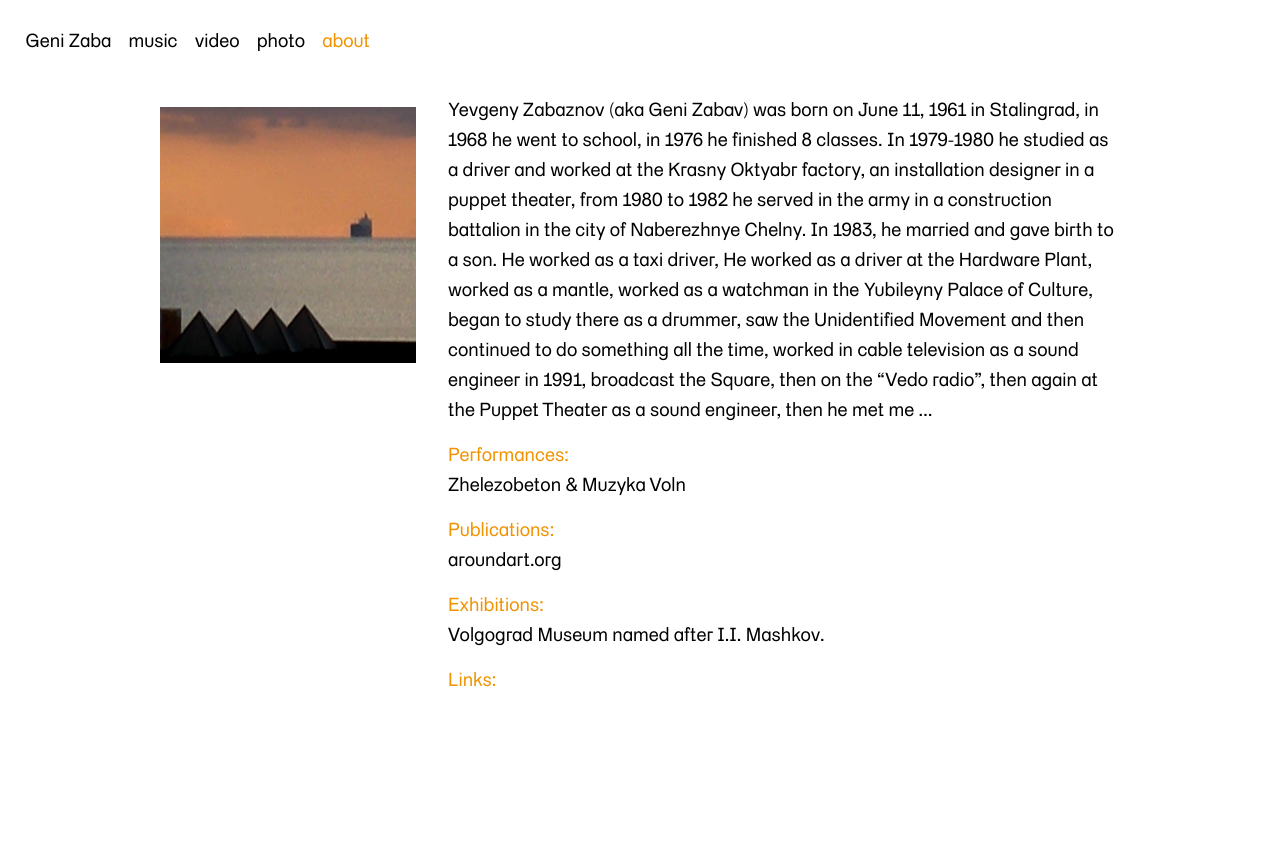
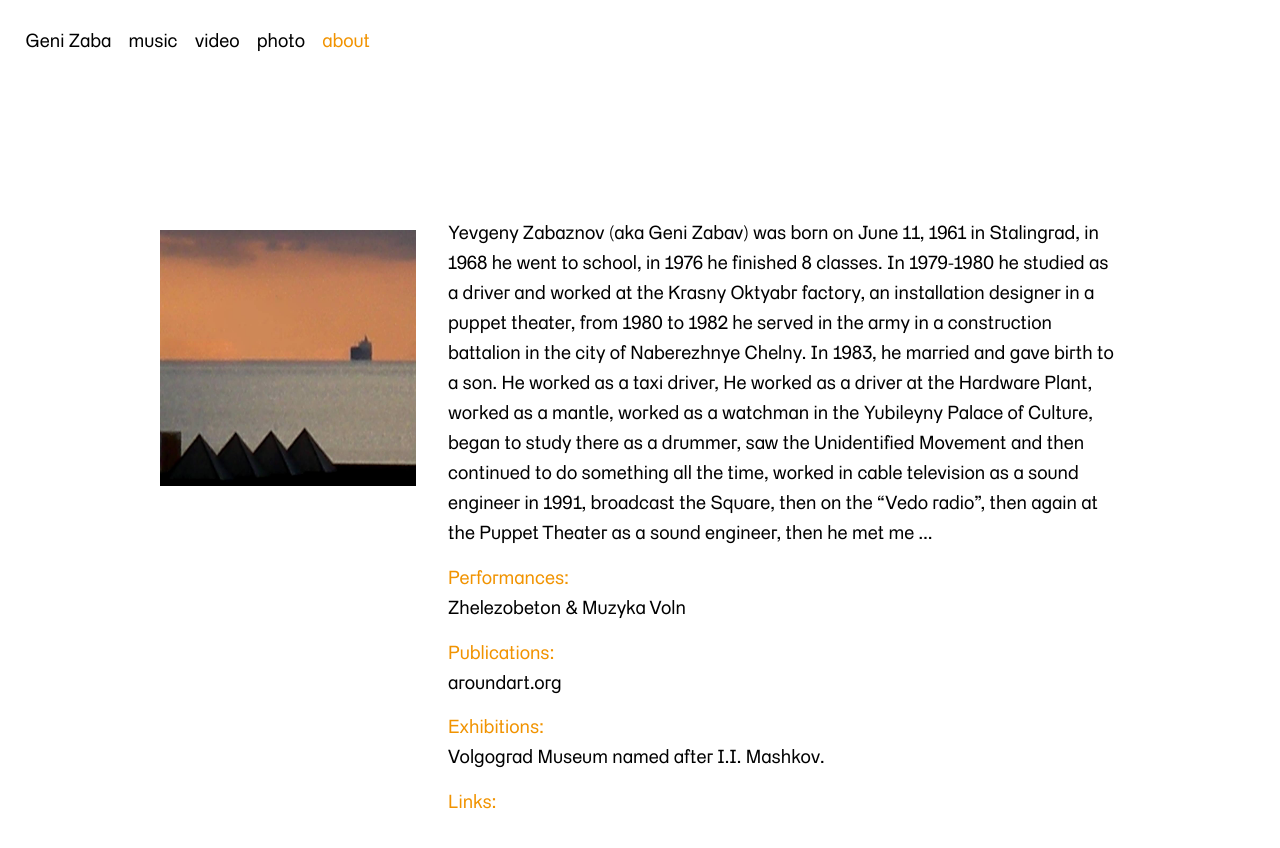
Before and after one commit to serjmax/genizaba, a Jekyll site: the page built from about.md, in a window 1280 px wide. Shown: the top 848 px of the page. Built offline with Jekyll 4.4.1, drawn with Linux system fonts in a browser that asks for light colours.

Commit message:
Update style.css

```diff
--- a/css/style.css
+++ b/css/style.css
@@ -163,6 +163,7 @@ nav{
     flex-direction: row;
     margin-left: auto;
     margin-right: auto;
+    padding-top: 10%;
 }
 
 .about--photo{
@@ -177,7 +178,11 @@ nav{
 
 @media all and (max-width: 700px) {
     .about{
+        width: auto;
         flex-direction: column;
+        padding-top: 15%;
+        margin-left: 5%;
+        margin-right: 5%;
     }
 
     .about--photo{
```
